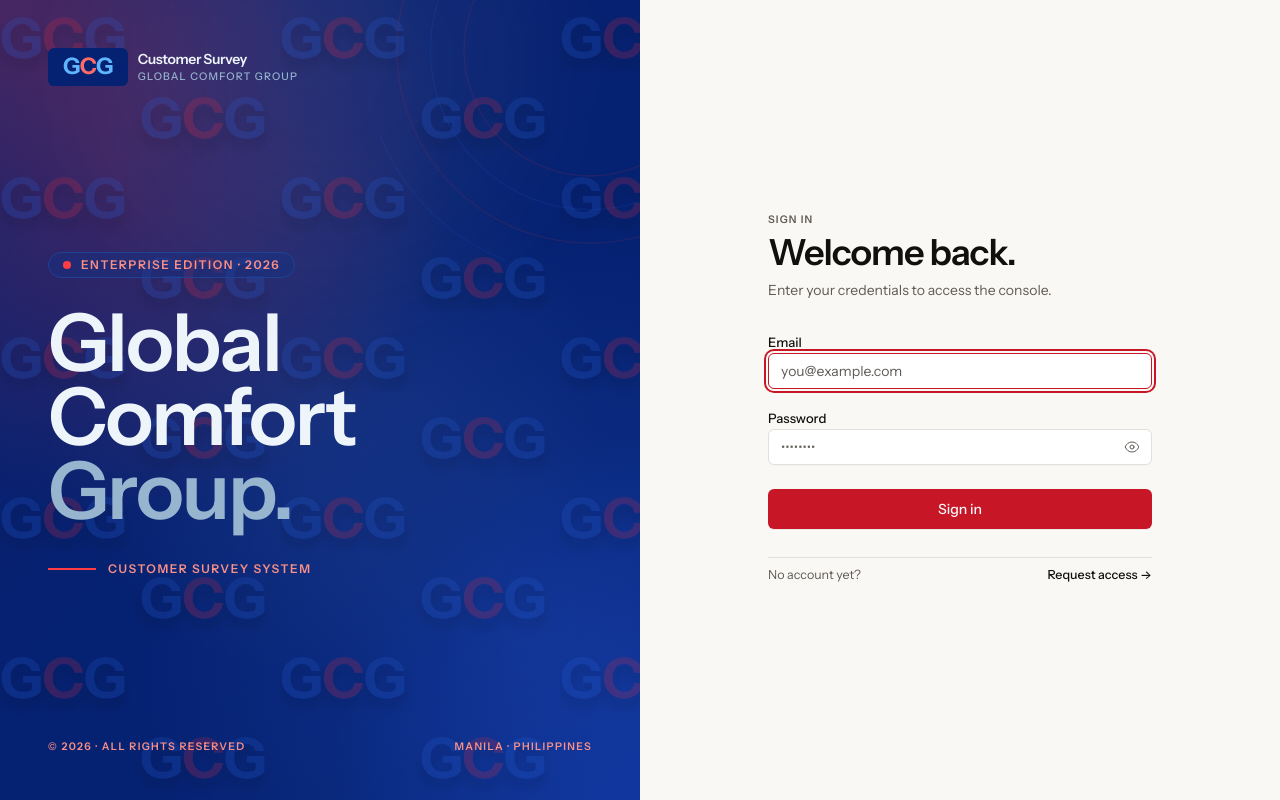
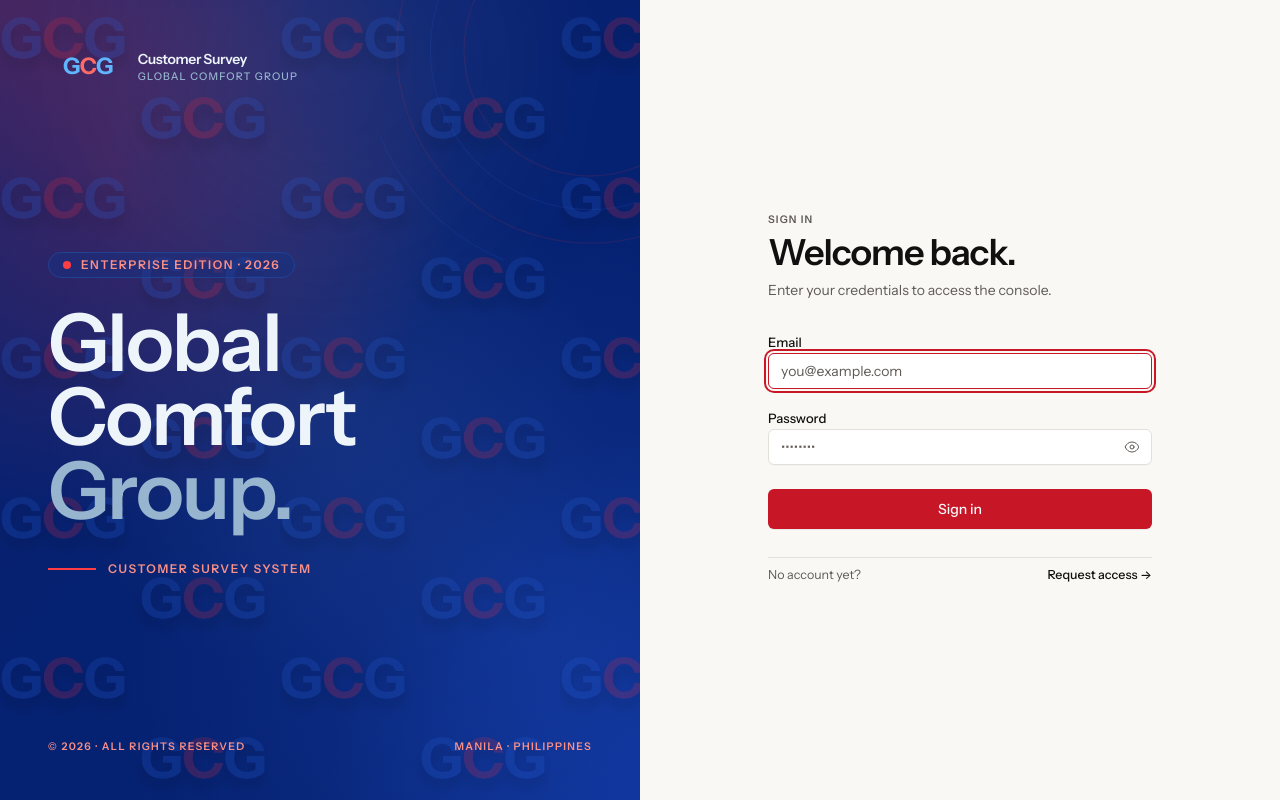
Before and after one commit to ai-officer/customer_survey_client, a React (Vite) app: page /login in a window 1280 px wide. Built offline with nearby package versions, Linux system fonts and the light colour scheme.

Commit message:
fix: make inverted brand-mark tile transparent so it blends with sidebar atmosphere

```diff
--- a/src/components/ui/brand-mark.tsx
+++ b/src/components/ui/brand-mark.tsx
@@ -15,10 +15,10 @@ interface BrandMarkProps {
 export function BrandMark({ size = 36, inverted = false, className }: BrandMarkProps) {
   // Wider tile so the three glyphs read clearly with breathing room.
   const width = size * 2.1;
-  // Inverted (on dark sidebar): tile blends into the surface and glyphs
-  // brighten so the dual-color identity stays legible.
+  // Inverted (on dark sidebar): tile is transparent so it inherits the
+  // surrounding sidebar surface (incl. atmospheric overlay) seamlessly.
   // Default (on light surface): dark tile with full-saturation brand glyphs.
-  const tileBg = inverted ? 'var(--sidebar-bg)' : 'var(--foreground)';
+  const tileBg = inverted ? 'transparent' : 'var(--foreground)';
   const blue = inverted ? 'var(--sidebar-accent-secondary)' : 'var(--gcg-blue)';
   const red = inverted ? 'oklch(0.74 0.20 25)' : 'var(--gcg-red)';
   return (
```
